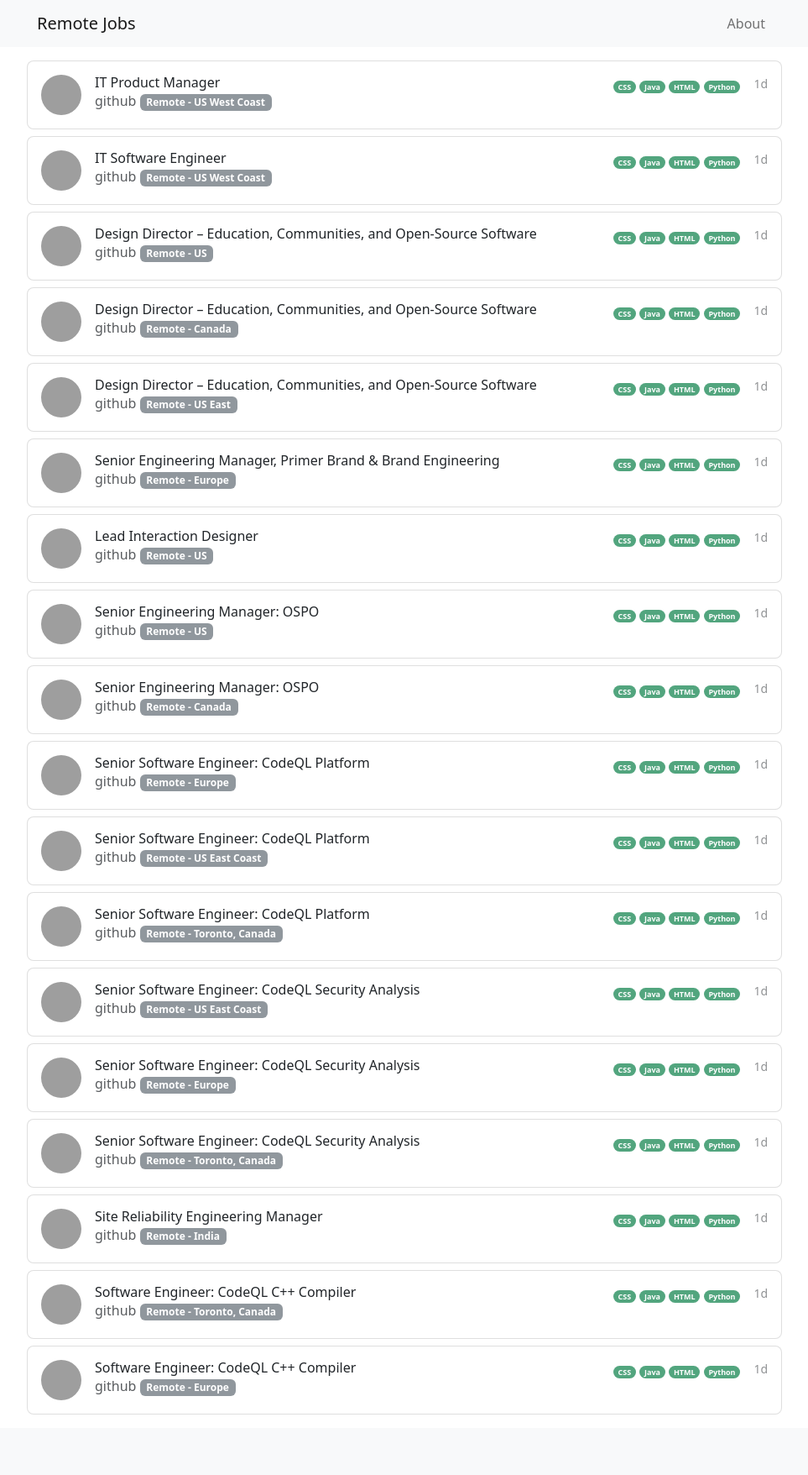
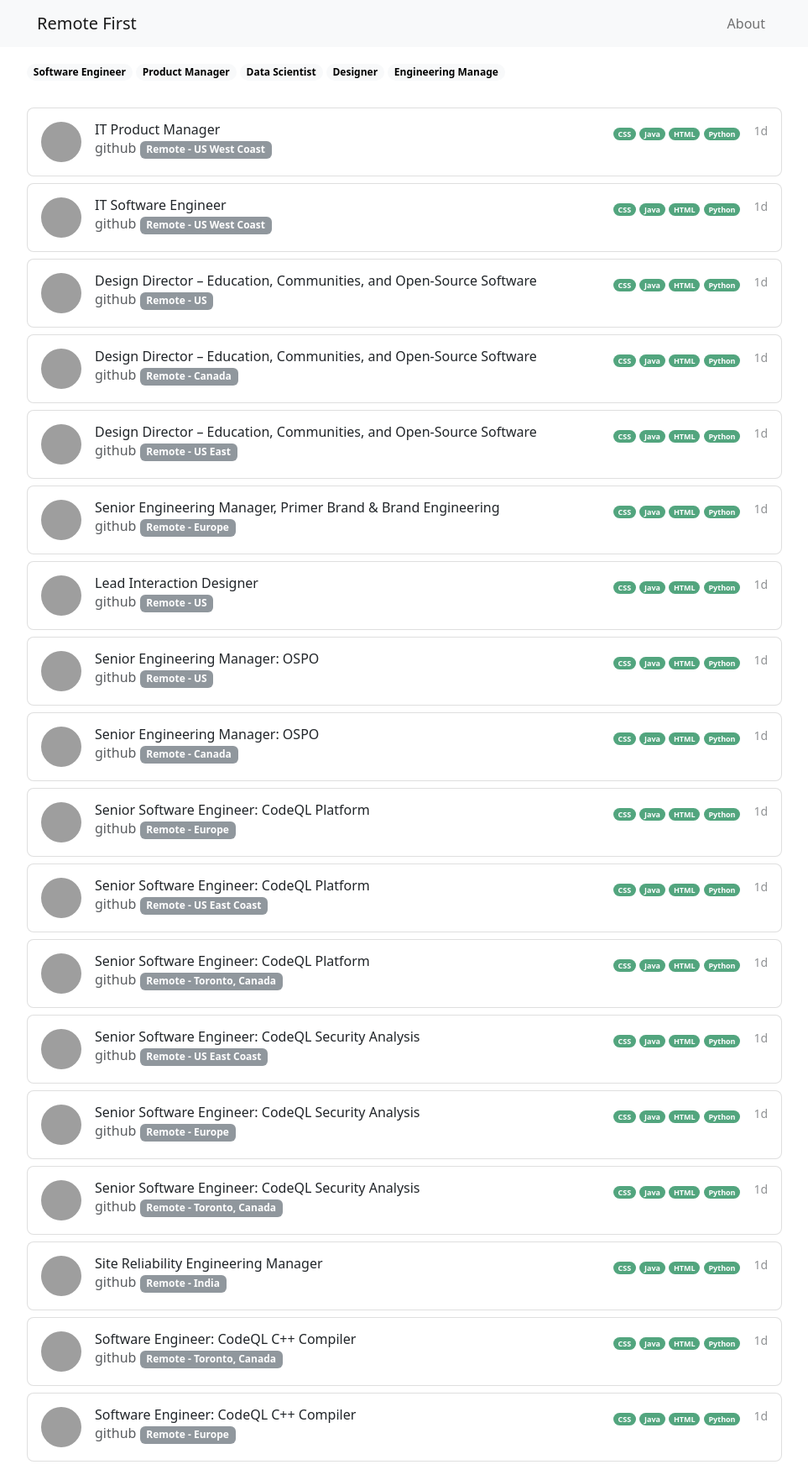
Before and after one commit to dzianissokalau/job_board, a Flask app: page / in a window 1280 px wide. Shown: the whole page at 84% size, without its empty margins (158-1121 px from the left). Before the commit the page ends 1684 px from the top, so only its background shows below. Run offline with Flask 2, Linux system fonts and the light colour scheme; some libraries are stand-ins or nearby versions; grey boxes are pictures that could not be loaded.

Commit message:
add selection area

```diff
--- a/templates/base.html
+++ b/templates/base.html
@@ -5,22 +5,13 @@
     <meta name="viewport" content="width=device-width, initial-scale=1">
     <title>Remote First Jobs</title>
     <link href="https://cdn.jsdelivr.net/npm/bootstrap@5.2.0-beta1/dist/css/bootstrap.min.css" rel="stylesheet" integrity="sha384-0evHe/X+R7YkIZDRvuzKMRqM+OrBnVFBL6DOitfPri4tjfHxaWutUpFmBp4vmVor" crossorigin="anonymous">
-    <!-- Leaflet Stylesheet -->
-    <link rel="stylesheet" href="https://unpkg.com/leaflet@1.8.0/dist/leaflet.css"
-    integrity="sha512-hoalWLoI8r4UszCkZ5kL8vayOGVae1oxXe/2A4AO6J9+580uKHDO3JdHb7NzwwzK5xr/Fs0W40kiNHxM9vyTtQ=="
-    crossorigin=""/>
-     <!-- Leaflet Javascript -->
-    <script src="https://unpkg.com/leaflet@1.8.0/dist/leaflet.js"
-    integrity="sha512-BB3hKbKWOc9Ez/TAwyWxNXeoV9c1v6FIeYiBieIWkpLjauysF18NzgR1MBNBXf8/KABdlkX68nAhlwcDFLGPCQ=="
-    crossorigin="">
-    </script>
     <!-- Global site tag (gtag.js) - Google Analytics -->
   </head>
   <body>
     <!-- Navbar -->
     <nav class="navbar navbar-expand-md bg-light navbar-light">
         <div class="container" style="max-width:900px; margin-left: auto; margin-right: auto;">
-            <a href="/" class="navbar-brand">Remote Jobs</a>
+            <a href="/" class="navbar-brand">Remote First</a>
             <button class="navbar-toggler" type="button" data-bs-toggle="collapse" data-bs-target="#navmenu">
                 <span class="navbar-toggler-icon"></span>
             </button>
--- a/templates/index.html
+++ b/templates/index.html
@@ -1,5 +1,14 @@
 {% extends "base.html" %}
 {% block content %}
+    <section class="p-3">
+        <div style="max-width:900px; margin-left: auto; margin-right: auto;">
+            <a class="badge rounded-pill text-bg-light" href="#" style="text-decoration:none;">Software Engineer</a>
+            <a class="badge rounded-pill text-bg-light" href="#" style="text-decoration:none;">Product Manager</a>
+            <a class="badge rounded-pill text-bg-light" href="#" style="text-decoration:none;">Data Scientist</a>
+            <a class="badge rounded-pill text-bg-light" href="#" style="text-decoration:none;">Designer</a>
+            <a class="badge rounded-pill text-bg-light" href="#" style="text-decoration:none;">Engineering Manage</a>
+        </div>
+    </section>
     <section class="p-3">
         <div class="list-group w-auto gap-2" style="max-width:900px; margin-left: auto; margin-right: auto;">
             {% for record in data %}
```
